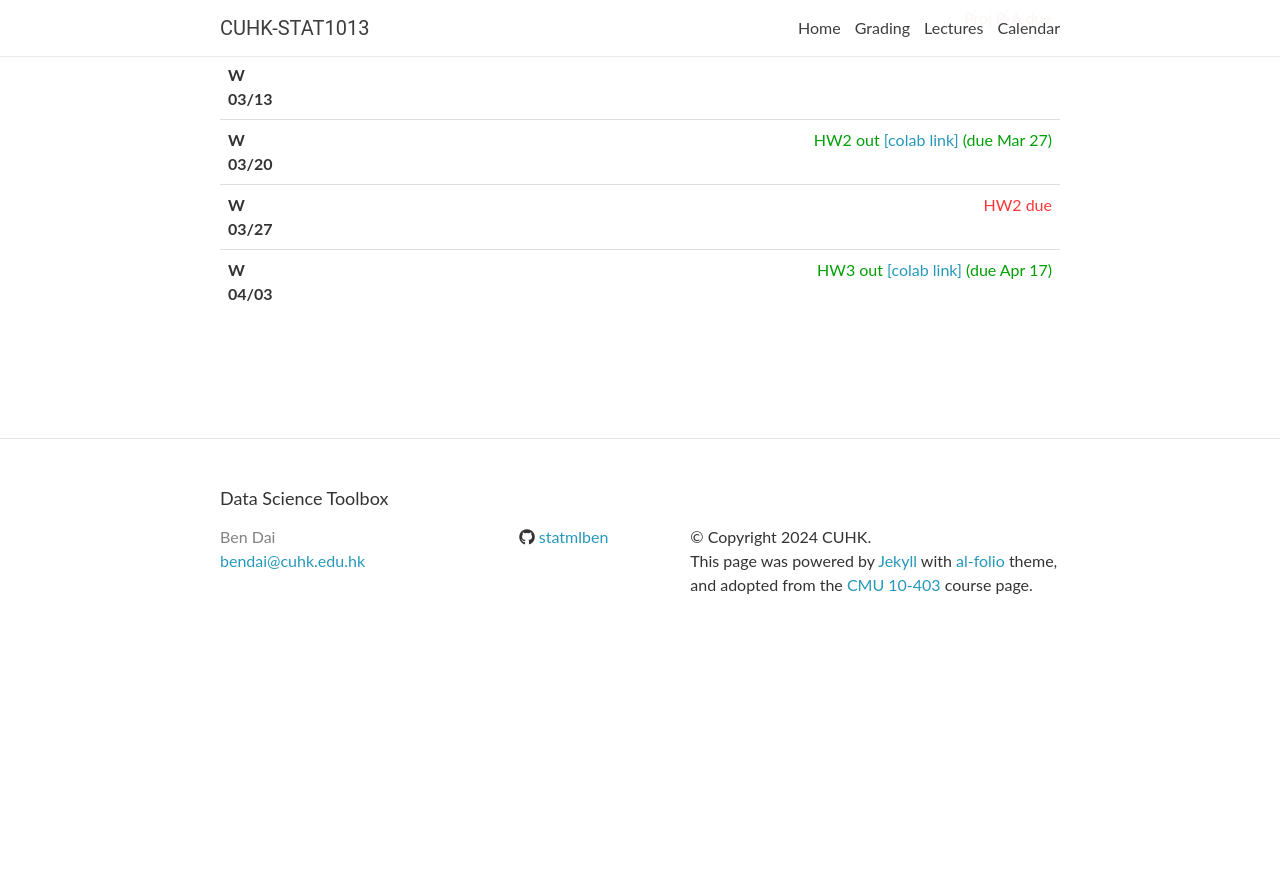
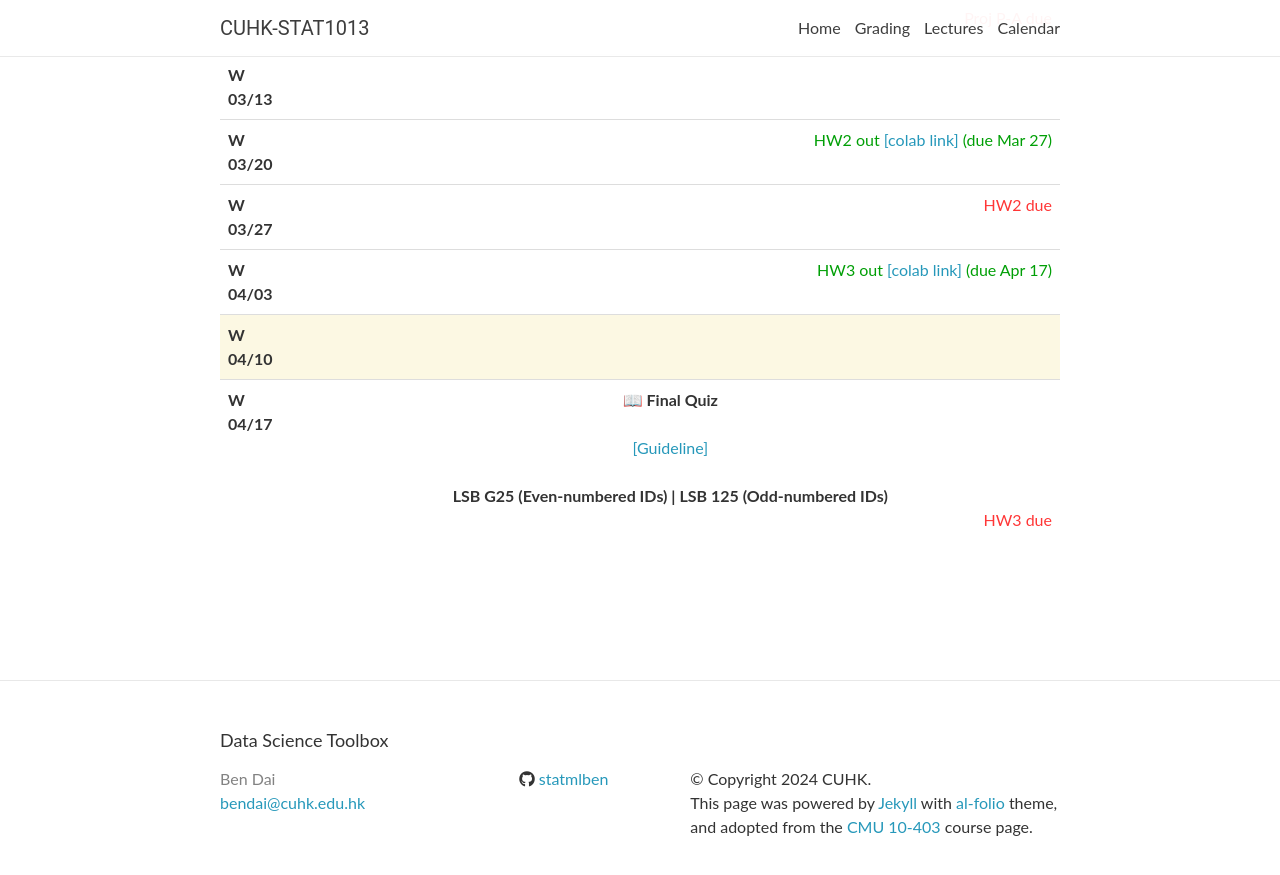
Before and after one commit to statmlben/CUHK-STAT1013, a Jekyll site: the page built from _pages/lectures.md, in a window 1280 px wide and 900 px high, scrolled down 848 px. Shown: the top 875 px of the window. Built offline with Jekyll 4.4.1, drawn with Linux system fonts in a browser that asks for light colours; nearby versions of some CDN libraries; comment, search, counter and statistics services are not loaded; before the commit the page ends 1506 px from its top, so only the background shows below that.

Commit message:
update lec

```diff
--- a/_data/lectures.yml
+++ b/_data/lectures.yml
@@ -187,30 +187,30 @@
   pynb:
   notes: https://gocuhk-my.sharepoint.com/:o:/g/personal/bendai_cuhk_edu_hk/Ek2AmBF6B9JJlV7Z6VxoSgMBWWmqYgn9J4AcLHCAstwymg
   readings:
-    - <a href="https://www.amazon.com/Python-Data-Analysis-Wes-McKinney/dp/1491957662"><em>Python for Data Analysis</em></a>
-    - <a href="https://www.amazon.com/Testing-Most-Powerful-Clicks-Customers-ebook/dp/B00VQYVUJ6"><em>A/B Testing - The Most Powerful Way to Turn Clicks into Customers</em></a>
-    - <a href="https://www.randalolson.com/books/statistical-methods-for-ab-testing/"><em>Statistical Methods for A/B Testing</em></a>
-    - <a href="https://www.coursera.org/learn/experimentation"><em>Experimentation for Data Science</em></a>
-    - <a href="https://towardsdatascience.com/a-b-testing-with-python-cdf0956f06f3"><em>A/B Testing with Python</em></a>
+    - <a href="https://www.amazon.com/Python-Data-Analysis-Wes-McKinney/dp/1491957662">Python for Data Analysis</a>
+    - <a href="https://www.amazon.com/Testing-Most-Powerful-Clicks-Customers-ebook/dp/B00VQYVUJ6">A/B Testing - The Most Powerful Way to Turn Clicks into Customers</a>
+    - <a href="https://www.randalolson.com/books/statistical-methods-for-ab-testing/">Statistical Methods for A/B Testing</a>
+    - <a href="https://www.coursera.org/learn/experimentation">Experimentation for Data Science</a>
+    - <a href="https://towardsdatascience.com/a-b-testing-with-python-cdf0956f06f3">A/B Testing with Python</a>
 
   logistics: <span class="event">HW3 out <a href="https://colab.research.google.com/drive/1Jv6UPIY1T3-BIowRw6p2TD-NomF03w8J?usp=sharing" target="_blank">[colab link]</a> (due Apr 17) </span>
 
+- date: W 04/10
+  lecturer:
+  title: >
+    <strong>A/B Test IV</strong>
+  slides:
+  video:
+  pynb:
+  notes: https://gocuhk-my.sharepoint.com/:o:/g/personal/bendai_cuhk_edu_hk/Ek2AmBF6B9JJlV7Z6VxoSgMBWWmqYgn9J4AcLHCAstwymg
+  readings: <span class="event">Proj-Part B <a href="https://hackmd.io/@cTHE1QvtQuKo2qiAA5u0dA/ryMNYiMM3" target="_blank">[HackMD link]</a> (due May 01) </span>
 
-# - date: W 04/10
-#   lecturer:
-#   title: >
-#     <strong>A/B Test Project</strong>
-#   slides:
-#   video:
-#   pynb:
-#   notes: https://gocuhk-my.sharepoint.com/:o:/g/personal/bendai_cuhk_edu_hk/Ek2AmBF6B9JJlV7Z6VxoSgMBWWmqYgn9J4AcLHCAstwymg
-#   readings:
+  logistics:
 
-#   logistics:
-
-# - date: W 04/17
-#   lecturer:
-#   quiz: >
-#     <strong> 📖 Final Quiz </strong> <br> <br>
-#     <strong> No Classes </strong>
-#   logistics: <span class="deadline">Proj P-A due </span>
+- date: W 04/17
+  lecturer:
+  quiz: >
+    <strong> 📖 Final Quiz </strong> <br> <br>
+    <a href="https://hackmd.io/@cTHE1QvtQuKo2qiAA5u0dA/B11N0QbgC" target="_blank">[Guideline]</a> <br> <br>
+    <strong> LSB G25 (Even-numbered IDs) | LSB 125 (Odd-numbered IDs) </strong>
+  logistics: <span class="deadline"> HW3 due </span>
```
